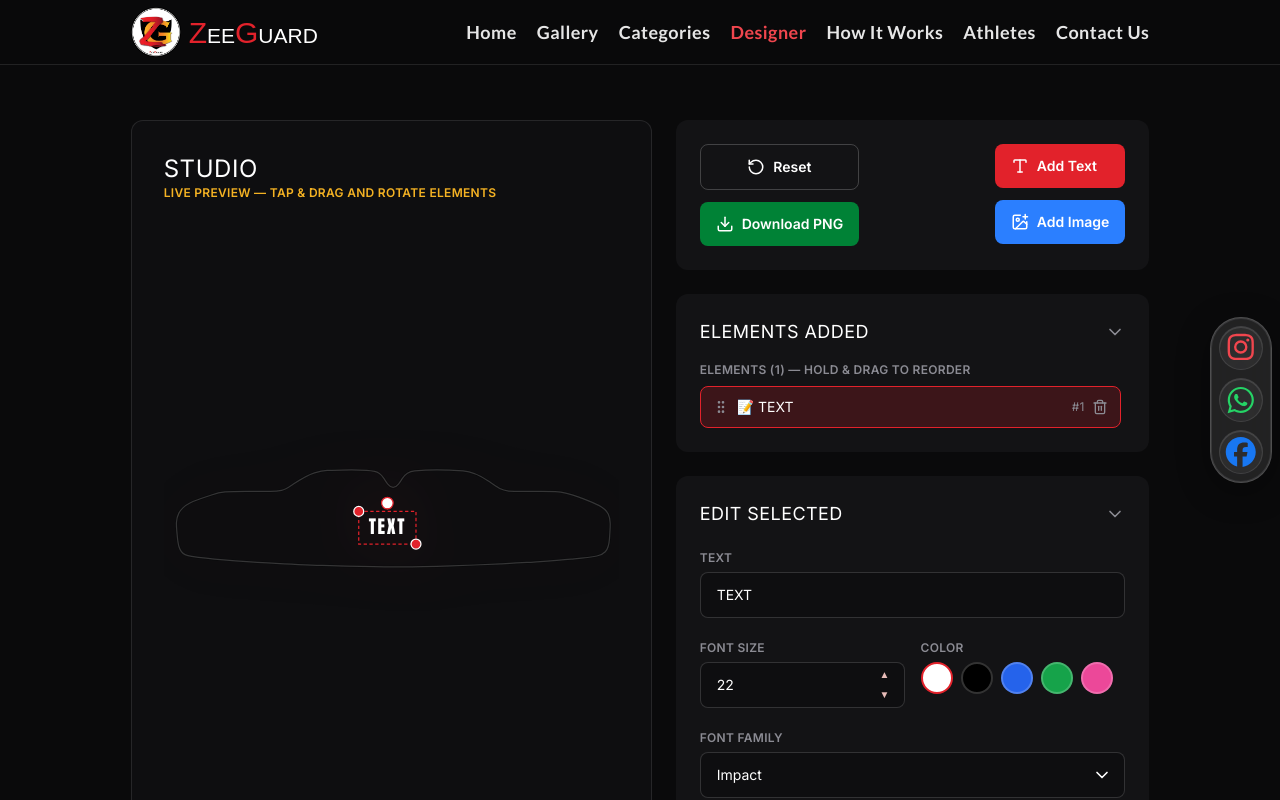
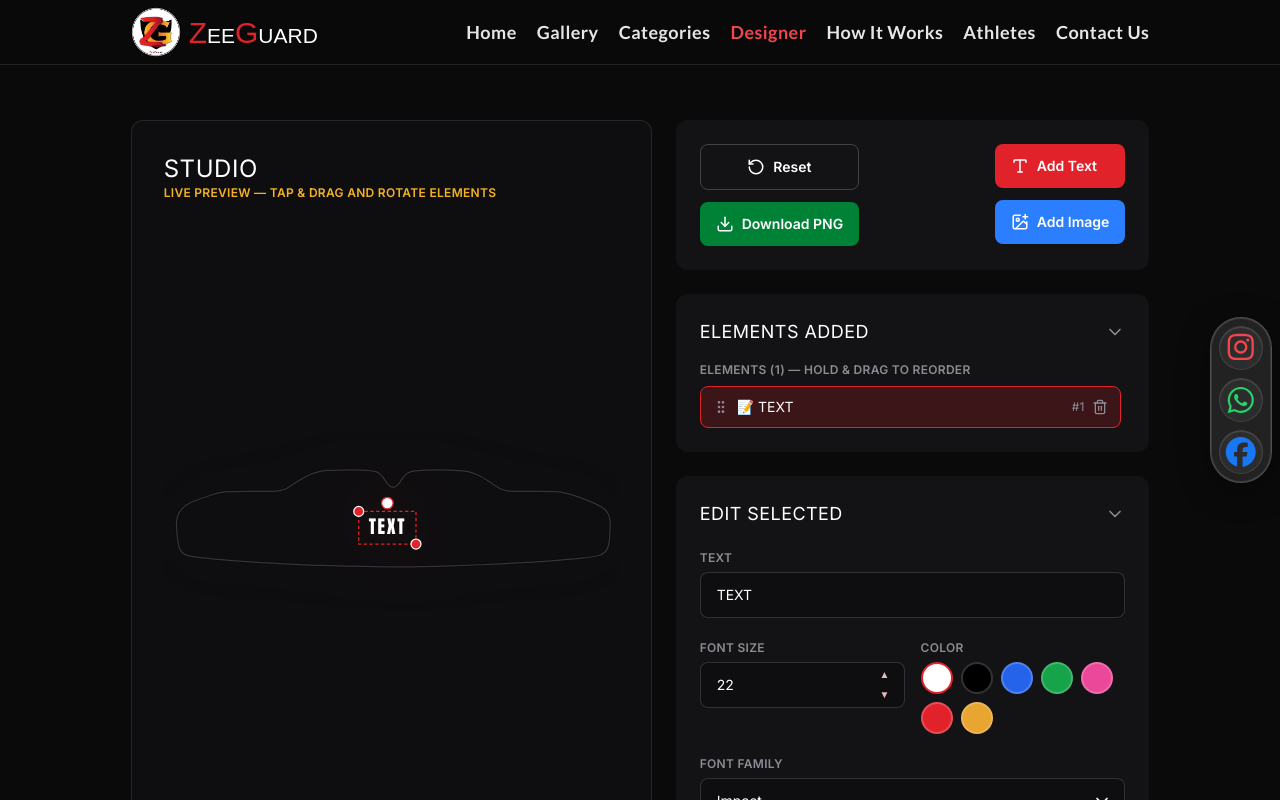
Before and after one commit to muhammed-ramzy/zee-guard-1, a Next.js app: page /designer in a window 1280 px wide. Both pictures are taken after a click on the button "Add Text". Shown: the top 800 px of the page. Built offline with nearby package versions, Linux system fonts and the light colour scheme; a web font is replaced by a local one.

Commit message:
add gold and red to font color only

```diff
--- a/components/sections/designer-studio.tsx
+++ b/components/sections/designer-studio.tsx
@@ -19,6 +19,7 @@ import {
 } from "@/constants/pricing";
 import {
   BASE_COLORS,
+  FONT_COLORS,
   GUARD_CENTER_X,
   GUARD_CENTER_Y,
   GUARD_PATH,
@@ -2170,9 +2171,7 @@ export function DesignerStudio() {
                         Color
                       </label>
                       <div className="mt-1 flex flex-wrap gap-2">
-                        {BASE_COLORS.filter(
-                          (color) => color.name !== "Transparent",
-                        ).map((c) => (
+                        {FONT_COLORS.map((c) => (
                           <button
                             key={c.name}
                             type="button"
@@ -2180,7 +2179,7 @@ export function DesignerStudio() {
                               updateEl(selectedEl.id, { color: c.hex })
                             }
                             className={cn(
-                              "h-10 w-10 rounded-full border-2 transition-transform hover:scale-110 sm:h-8 sm:w-8",
+                              "h-10 w-10 rounded-full border-2 transition-transform hover:scale-110 sm:h-8 sm:w-8 cursor-pointer",
                               selectedEl.color === c.hex
                                 ? "border-blaze-500"
                                 : "border-white/20",
--- a/components/sections/designer/constants.ts
+++ b/components/sections/designer/constants.ts
@@ -20,6 +20,12 @@ export const BASE_COLORS = [
   { name: "Transparent", hex: "transparent" },
 ];
 
+export const FONT_COLORS = [
+  ...BASE_COLORS.filter((color) => color.name !== "Transparent"),
+  { name: "Red", hex: "#e2222b" },
+  { name: "Gold", hex: "#e8a52f" },
+];
+
 export const GUARD_PATH =
   "M261.97,117.23c-28.71,.48-57.41-.68-86.1-1.62-21.9-.72-43.79-1.91-65.67-3.14-17.72-.99-35.43-2.23-53.13-3.6-12.88-1-25.76-2.19-38.56-4.17-2.73-.42-5.47-.98-8.06-2.2-8.18-3.83-8.77-15.77-9.56-24.06-1.13-11.74-1.81-18.8,2.09-26.1,5.84-10.93,17.89-14.85,35.86-20.68,4.99-1.62,11.21-4.23,19.99-4.95,18.24-1.5,36.5-.35,54.75-.57,4.53-.05,9.06-.27,13.51-1.27,5.09-1.15,9.44-4.43,13.87-7.38,8.32-5.55,16.63-11.03,25.97-13.89,5.1-1.56,10.27-2.67,15.51-2.82,15.92-.47,31.84-1.18,47.75-.1,3.12,.21,6.24,.64,9.33,1.22,4.45,.83,7.98,3.61,10.78,7.75,1.73,2.57,3.34,5.28,5.21,7.69,3.98,5.11,8.94,5.09,12.94-.02,1.63-2.09,3.12-4.36,4.51-6.68,3.72-6.19,8.99-8.85,15.14-9.43,19.48-1.85,38.99-1.37,58.45,.13,11.11,.86,21.3,5.98,30.95,12.5,2.66,1.79,5.39,3.43,7.97,5.37,6.96,5.26,14.66,6.87,22.73,6.94,16.65,.15,33.31-.63,49.96,.07,14.25,.6,24.7,5.31,31.54,7.94,18.55,7.16,27.83,10.73,32.28,19.2,3.22,6.13,2.66,14,1.53,29.76-.54,7.56-1.56,12.27-5.08,15.92-2.44,2.52-5.8,4.29-10.19,5.12-10.31,1.95-20.71,2.79-31.11,3.79-17.75,1.71-35.54,2.77-53.32,4.01-10.5,.73-21.01,1.19-31.51,1.66-20.07,.9-40.13,1.87-60.21,2.52-23.36,.76-46.73,1.5-70.11,1.11Z";
 
```
